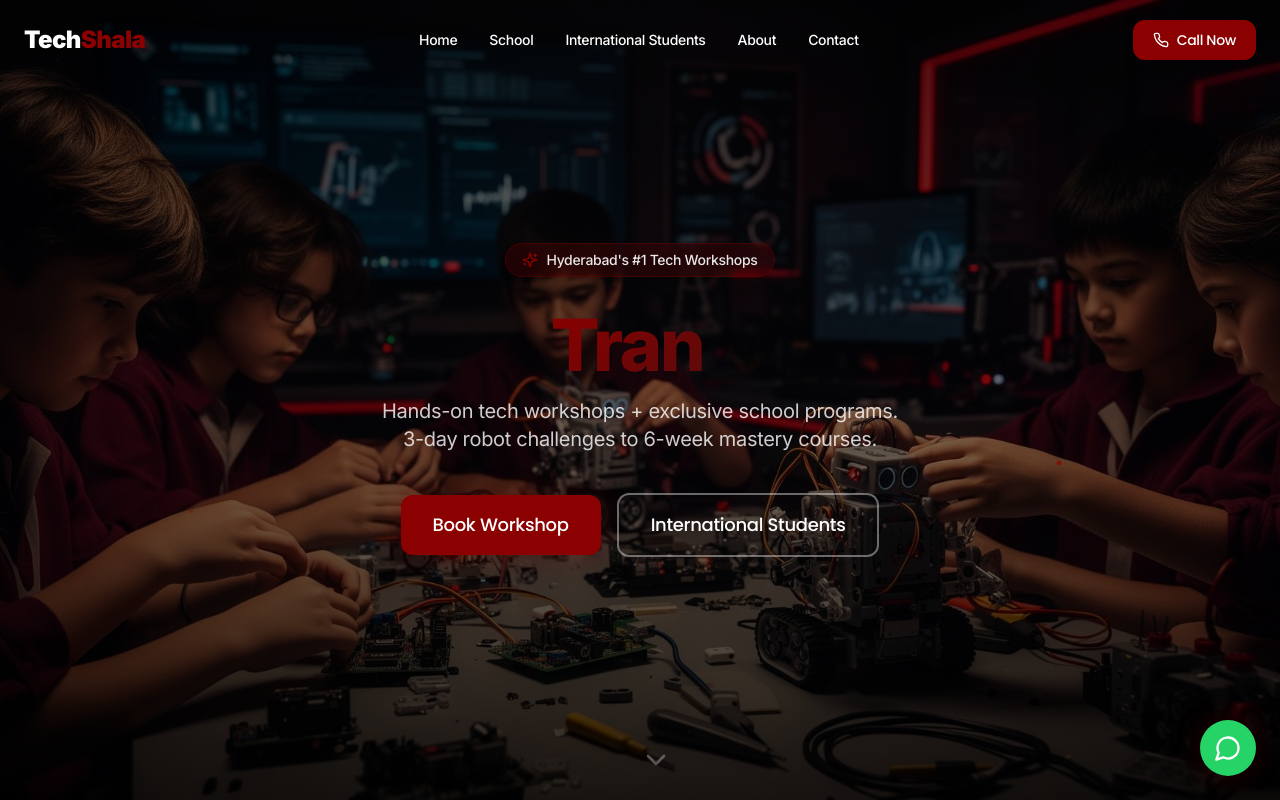
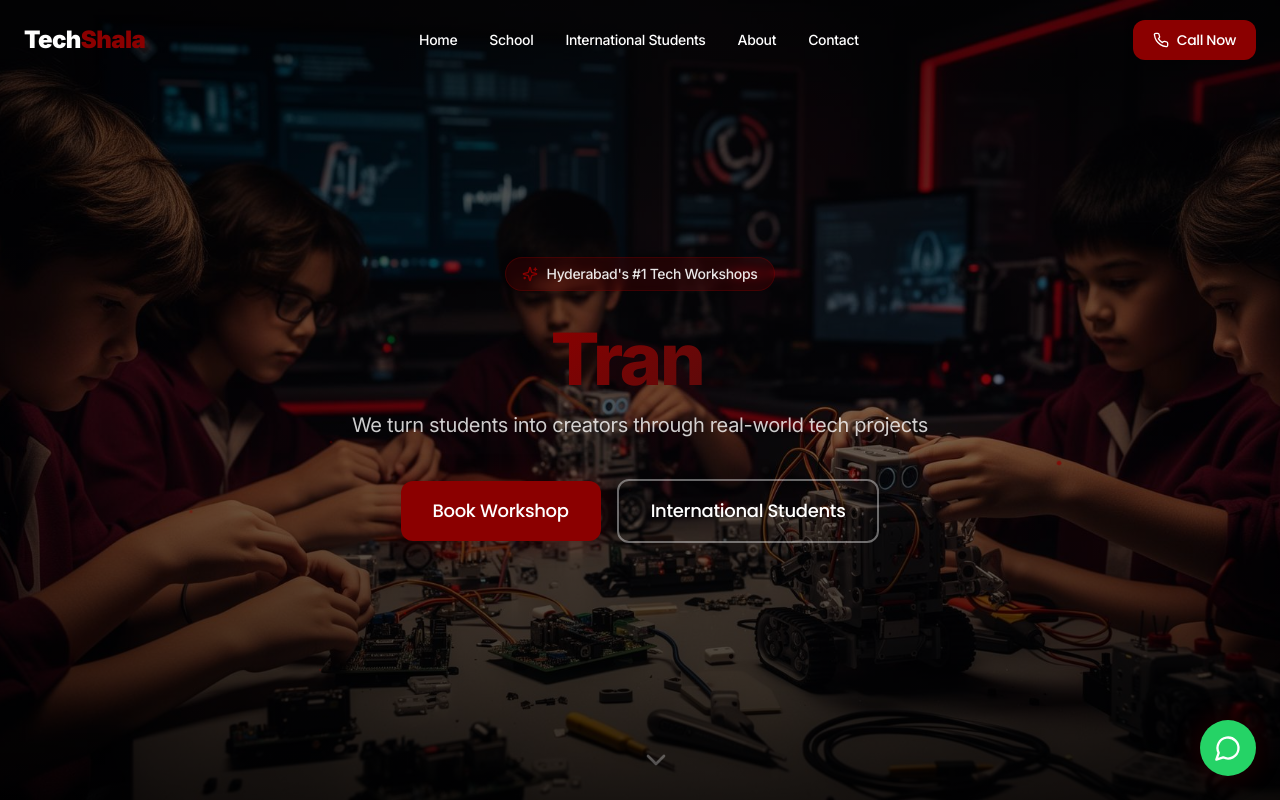
Before and after one commit to Itz-hazaa/Techshala.site, a React (Vite) app: page / in a window 1280 px wide. Shown: the top 800 px of the page. Built offline with nearby package versions, Linux system fonts and the light colour scheme; the HTML template or start-up script is replaced by a standard one.

Commit message:
Update Hero.tsx

```diff
--- a/src/components/TechShala/Hero.tsx
+++ b/src/components/TechShala/Hero.tsx
@@ -84,9 +84,8 @@ export default function Hero() {
           </h1>
 
           <p className="text-lg sm:text-xl text-primary-foreground/80 max-w-2xl mx-auto mb-10 leading-relaxed">
-            Hands-on tech workshops + exclusive school programs.
-            <br className="hidden sm:block" />
-            3-day robot challenges to 6-week mastery courses.
+            We turn students into creators through real-world tech projects
+
           </p>
 
           <div className="flex flex-col sm:flex-row items-center justify-center gap-4">
```
